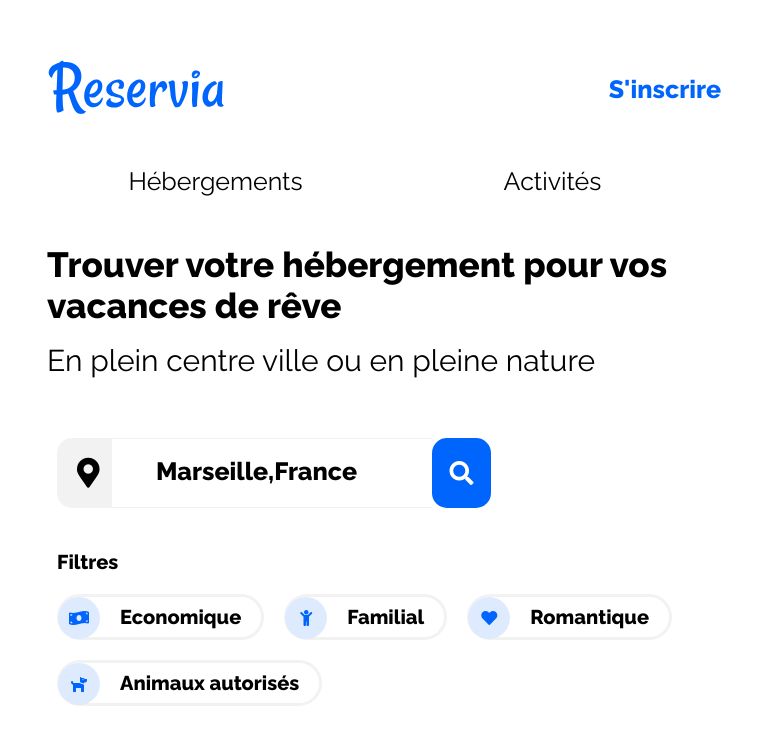
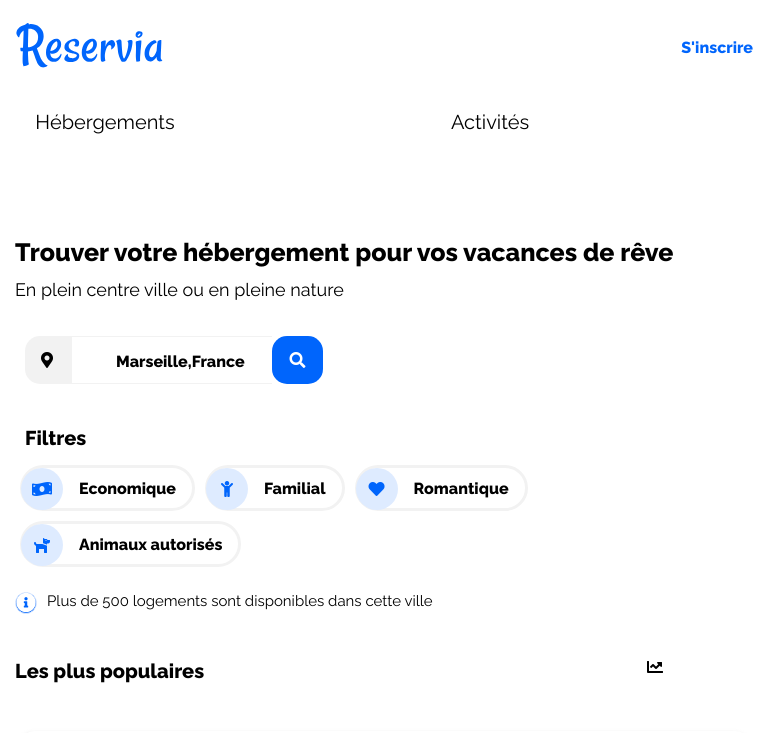
Before and after one commit to SabrinaMDev/SabrinaMichee_2_25052021, a plain HTML site: page index.html in a window 768 px wide. Shown: the top 733 px of the page. Drawn offline with Linux system fonts and the light colour scheme.

Commit message:
finition responsive tablet

```diff
--- a/asset/css/style.css
+++ b/asset/css/style.css
@@ -192,7 +192,7 @@ h2 {
     border: #DEEBFF 1px solid;
     background-color: #0065FC;
     color: white;
-    margin-right: 1em;
+   margin: 0;
 }
 /* section 1 */
 /* titre de la section */
@@ -567,6 +567,7 @@ footer {
         width: auto;
         margin: auto;
         margin-right: 10px;
+        margin-left: 0;
     }
     h3 {
         width: auto;
@@ -711,6 +712,9 @@ footer {
         width: 97%;
         margin: auto;
     }
+    #activitiesall a{
+        margin-right: 0;
+    }
 
     .activity2 img {
         width: 100%;
@@ -729,11 +733,15 @@ footer {
 }
 
 @media screen and (min-width :768px) and (max-width :1200px) {
-    body {
-        margin: 5px;
-    }
-    header {
-        margin: 10px;
+
+
+    /* partie nav */
+    .menu {
+        display: grid;
+        grid-template-columns: 1fr 1fr;
+        grid-gap: 0em 2em;
+        width: 100%;
+        margin-bottom: 50px;
     }
     .navpc {
         display: none;
@@ -746,91 +754,27 @@ footer {
     .menu a:hover {
         color: #0065FC;
         border-bottom: #0065FC 2px solid;
-        border-top: none; }
-        .logo img{
-            width: 180px;
-            height: 90px;
-        }
-        .logoinscription {
-          display: flex;
-          width: 100%;
-          justify-content: space-between;
-        }
-        .logoinscription a{
-            font-size: 25px;
-        }
-        .menubb{
-            display: flex;
-            padding: 15px;
-        }
-        .menu a{
-            font-size: 25px;
-        }
-        .menu{
-            display: flex;
-            justify-content: space-around;
-                    }
-    html {
-        margin: 2em;
+        border-top: none;
     }
-    h1{
-        font-size: 35px;
+    .logo img{
+        width: 150px;
+        height: 70px;
     }
-    h2{
-        font-size: 30px;
+    .logoinscription {
+      display: flex;
+      width: 100%;
+      justify-content: space-between;
     }
-    /* barre de recherche ville */
-    .searchbar {
-        width: 100%;
-        margin-top: 30px;
-        margin-left: 10px;
+
+    .menubb {
+        padding-top: 0rem;
+        display: flex;
     }
-    .town {
-        width: 15em;
 
-    }
-    .searchicon {
-        background-color: #F2F2F2;
-        padding: 20px 20px;
-        text-align: center;
-        border-radius: 15px 0px 0px 15px;
-    }
-    .searchicon i {
-        display: flex;
-        width: 15px;
-        margin: auto;
-        font-size: 30px;
-    }
-    .town {
-        border-right: none;
-        border-left: none;
-        font-weight: 700;
-        padding: 0 24px;
-        box-sizing: border-box;
-        width: 20rem;
-        border-top: #F2F2F2 1px solid;
-        border-bottom: #F2F2F2 1px solid;
-    }
-    .town::placeholder {
-        font-size:25px;
-        color: black;
-        padding: 16px 20px;
-    }
-    .pc-only {
-        display: none;
-    }
-    .mobil-only {
-        display: inline-block;
-        background-color: #0065FC;
-        color: white;
-        border: none;
-        font-weight: bold;
-        padding: 0px 17.5px 0px 17.5px;
-        font-size: 1.5rem;
-        border-radius: 15px 15px 15px 15px;
-    }
-    .mobil-only i {
-       margin: auto;
+    #logo {
+        width: 70%;
+        height: 4em;
+
     }
     /* filtres */
     .filter-choice {
@@ -845,22 +789,28 @@ footer {
     }
     .filter-choice a {
         padding: 0em;
-        /* margin-bottom: 15px */
     }
     .choice {
-        margin: 10px;
+        margin: 5px;
     }
     .choice span{
-        font-size: 20px;
+        font-size: 16px;
     }
-
     /* ligne info */
     #info {
         display: flex;
 
     }
+    #info p{
+        font-size: 15px;
+    }
+    #info i {
 
-        /* partie hebergement */
+
+        margin-right: 10px;
+    }
+
+    /* partie hebergement */
     section {
         display: flex;
         flex-direction: column-reverse;
@@ -872,10 +822,11 @@ footer {
     #hotel {
         border-radius: 15px 15px 15px 15px;
         width: 90%;
+        margin-right: 0;
     }
 
     #lodgingall {
-        width: 100%;
+        width: 95%;
         margin: auto;
         display: grid;
         grid-template-columns: 1fr 1fr;
@@ -886,9 +837,7 @@ footer {
         width: 100%;
         height: 20em;
     }
-    .lodgingname {
-        font-size:25px;
-    }
+
     .lodging img {
         width: 95%;
         height: 12em;
@@ -900,10 +849,11 @@ footer {
         display: grid;
         grid-template-columns: 1fr ;
         margin-top: 1.5rem;
+
     }
 
     .popular {
-        margin-left: 2em;
+        margin: 0;
         width: 95%;
         height: auto;
         background-color: white;
@@ -914,36 +864,35 @@ footer {
     }
 
     .popular a {
-        width: 90%;
+        width: 100%;
+        display: grid;
         margin: auto;
-        display: grid;
+
     }
 
     .price {
         margin-top: 20px;
-        font-size: 20px;
-        margin-bottom: 10px;
     }
-    .star i{
-        font-size: 15px;
+    .star{
+        display: block;
+        align-items: center;
     }
-
     #am {
         margin-top: 2em;
-        font-size: 25px;
+        margin-left: 0;
     }
 
     /* partie activités */
     .activities {
         display: grid;
-        grid-template-columns: 1fr 1fr;
+        grid-template-columns: 1fr ;
         grid-gap: 0em 0em;
     }
 
     .activity1 img {
         width: 100%;
-        height: 30em;
-        margin: auto;
+        height: 17em;
+        /* margin: auto; */
     }
 
     .activity1 {
@@ -953,10 +902,7 @@ footer {
     .activity2 img {
         width: 100%;
         height: 17em;
-        margin: auto;
-    }
-    figcaption{
-        font-size: 25px;
+        /* margin: auto; */
     }
 
 }
```
